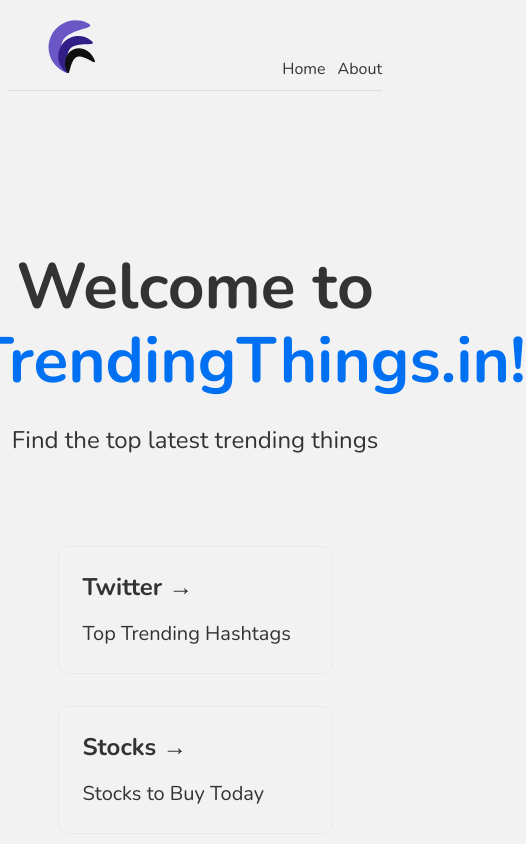
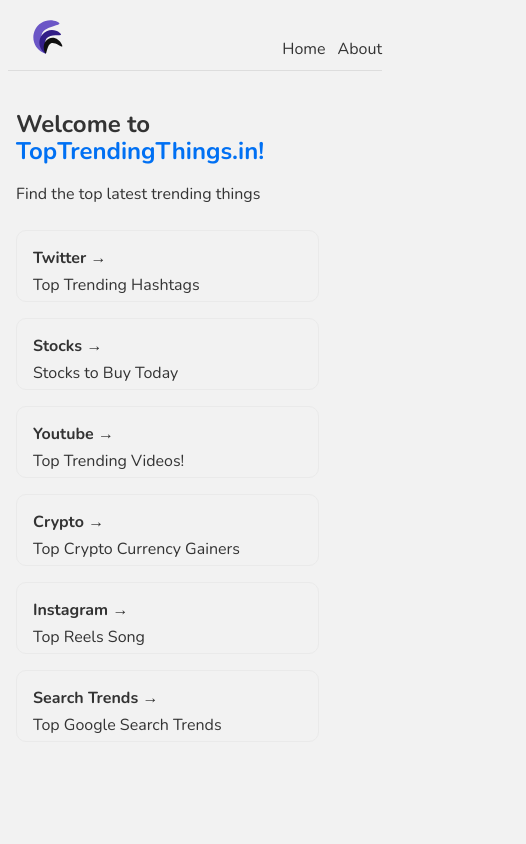
Before and after one commit to toptrendingthings/toptrendingthings, a Next.js app: page / in a window 390 px wide. Shown: the top 844 px of the page, 526 px wide, since content can reach past the window. Built offline with nearby package versions, Linux system fonts and the light colour scheme.

Commit message:
Mobile responsive

```diff
--- a/styles/Home.module.css
+++ b/styles/Home.module.css
@@ -90,5 +90,37 @@
   .grid {
     width: 100%;
     flex-direction: column;
+    margin-top: 0;
+    align-items: flex-start;
+  }
+
+  .title {
+    font-size: 1.5rem;
+    text-align: left;
+  }
+
+  .description {
+    font-size: 1rem;
+  }
+
+  .main {
+    padding-top: 0;
+    align-items: flex-start;
+  }
+
+  .card {
+    margin: 0.5rem 0rem;
+    padding: 1rem;
+    width: 75%;
+  }
+
+  .card p {
+    margin: 0;
+    font-size: 1rem;
+    line-height: 0;
+  }
+
+  .card h2 {
+    font-size: 1rem;
   }
 }
--- a/styles/globals.css
+++ b/styles/globals.css
@@ -36,3 +36,18 @@
   color: #777;
   border-top: 1px solid #eaeaea;
 }
+
+@media (max-width: 600px) {
+  nav {
+    margin-bottom: 40px;
+  }
+
+  nav .logo {
+    width: 5rem;
+  }
+
+  footer {
+    padding: 15px 0;
+    margin-top: 30px;
+  }
+}
```
Also changed, not shown: pages/twitter.js (+6 -3 lines), styles/Twitter.module.css (+14 -1 lines).
